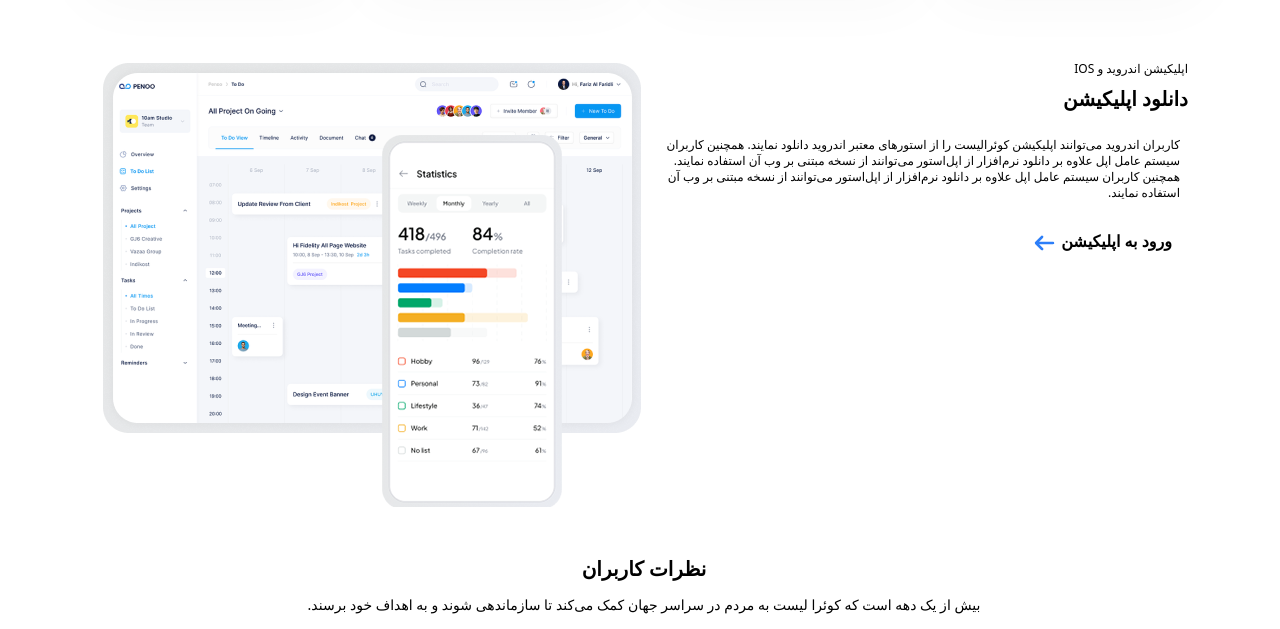
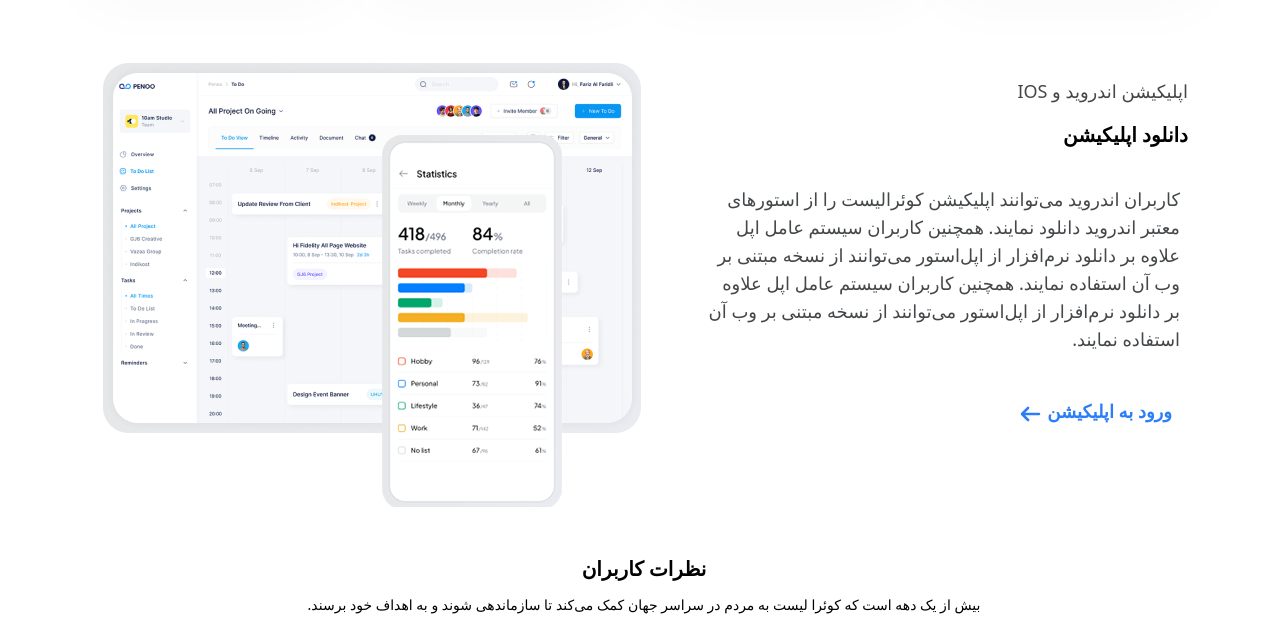
Before and after one commit to hosna-jabarooti/first-quera-project, a plain HTML site: page index.html in a window 1280 px wide. Shown: the part 1719-2348 px from the top of the page. Drawn offline with nearby package versions, Linux system fonts and the light colour scheme.

```diff
--- a/index.html
+++ b/index.html
@@ -7,7 +7,7 @@
     <title>Document</title>
     <link rel="stylesheet" href="./assets/styles/main.css">
     <script src="https://cdn.tailwindcss.com"></script>
-    <script src="./tailwind.config.js"></script>
+    <script src="./myConfigs.js"></script>
 </head>
 
 <body>
@@ -128,22 +128,22 @@
         </div>
         <div class="application-guidance flex flex-col my-10 mx-4 items-center md:flex-row md:items-start">
 
-            <div class="md:w-1/2">
+            <div class="md:w-1/2 md:flex md:flex-col">
                 <div class="flex flex-col gap-6 items-center md:flex-row md:items-end">
-                    <div class="flex flex-col gap-2 h-14">
+                    <div class="flex flex-col gap-4 h-14 md:my-4">
                         <div class="">
-                            <p class="font-normal text-xs">اپلیکیشن اندروید و IOS</p>
+                            <p class="font-normal text-xs md:text-lg md:text-[--text-gray-p]">اپلیکیشن اندروید و IOS</p>
                         </div>
                         <div class="h-8">
-                            <h2 class="font-semibold text-xl">دانلود اپلیکیشن</h2>
+                            <h2 class="font-semibold text-xl md:font-bold md:text-custom-4xl">دانلود اپلیکیشن</h2>
                         </div>
                     </div>
                     <div class="md:hidden">
                         <img src="./assets/images/Mobile_clay_mockup.png" alt="mobile_clay_mockup">
                     </div>
                 </div>
-                <div class="">
-                    <p class="text-center text-xs font-normal py-5 px-2 md:text-right">
+                <div class="md:my-4">
+                    <p class="text-center text-xs font-normal py-5 px-2 md:text-right md:text-lg md:leading-custom-30 md:text-[--text-gray-p] md:pl-16">
                         کاربران اندروید می‌توانند اپلیکیشن کوئرالیست را از استورهای معتبر اندروید دانلود نمایند.
                         همچنین
                         کاربران سیستم عامل اپل علاوه بر دانلود نرم‌افزار از اپل‌استور می‌توانند از نسخه مبتنی بر وب
@@ -155,7 +155,7 @@
                     </p>
                 </div>
                 <div class="flex flex-row gap-custom-ten py-2 px-4">
-                    <span class="font-semibold m-auto md:m-0">
+                    <span class="font-semibold m-auto md:m-0 md:text-[--primary] md:font-bold md:text-lg md:leading-7">
                         ورود به اپلیکیشن
                         <img src="./assets/images/arrow-right.png" alt="arrow" class="inline">
 
@@ -296,7 +296,7 @@
                 <div class="flex-grow border-t border-gray-500"></div>
             </div>
         </div>
-        <div class="mx-4 md:flex md:flex-row-reverse md:my-12">
+        <div class="mx-4 md:flex md:flex-row-reverse md:my-12 md:justify-evenly">
             <div class="flex flex-col">
                 <div class="flex flex-col gap-2">
                     <div>
```
